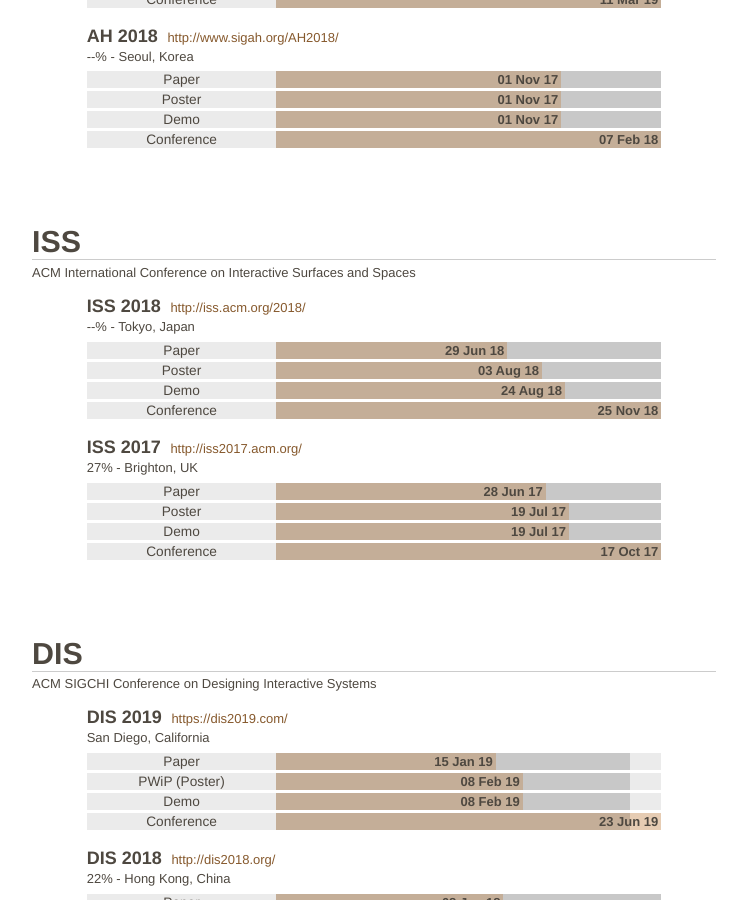
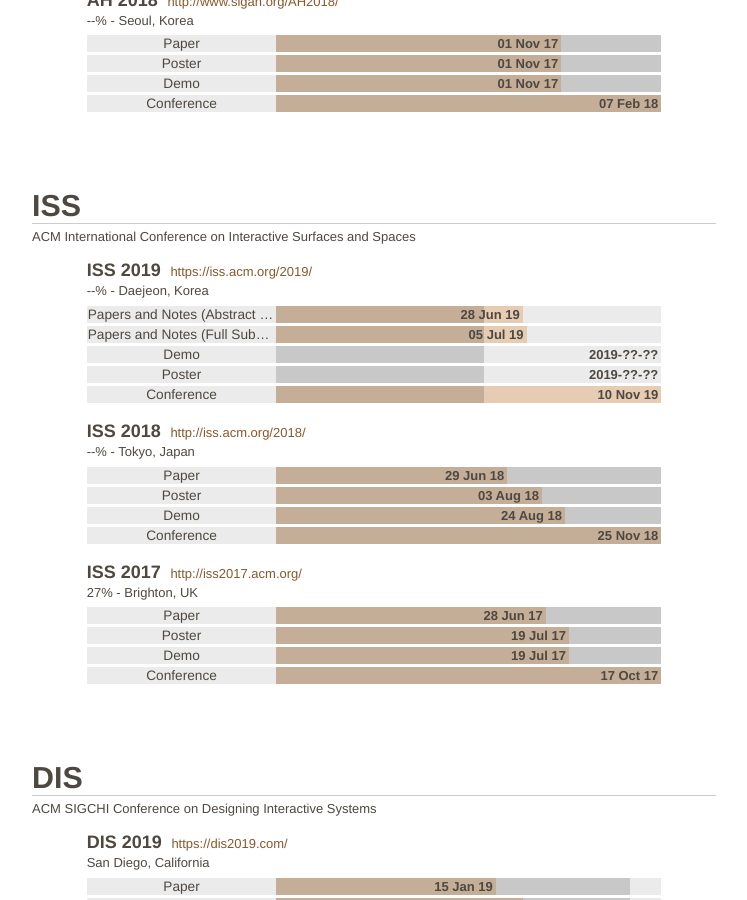
Before and after one commit to hci-calendar/hci-calendar.github.io, a Jekyll site: the page built from _pages/hci.md, in a window 1280 px wide and 900 px high, scrolled down 5264 px. Shown: the whole window, without its empty margins (266-1013 px from the left). Built offline with Jekyll 4.4.1, drawn with Linux system fonts in a browser that asks for light colours; comment, search, counter and statistics services are not loaded; some of the changed text lies outside the part shown.

Commit message:
Add ISS2019

```diff
--- a/_data/cal/hci.yml
+++ b/_data/cal/hci.yml
@@ -314,6 +314,24 @@
   long: ACM International Conference on Interactive Surfaces and Spaces
   years:
   -
+    year: 2019
+    date: "2019-11-10"
+    url : "https://iss.acm.org/2019/"
+    info: "--% - Daejeon, Korea"
+    submissions:
+    -
+      type: Papers and Notes (Abstract Deadline)
+      date: "2019-06-28"
+    -
+      type: Papers and Notes (Full Submissions)
+      date: "2019-07-05"
+    -
+      type: Demo
+      date: "2019-??-??"
+    -
+      type: Poster
+      date: "2019-??-??"
+  -
     year: 2018
     date: "2018-11-25"
     url : http://iss.acm.org/2018/
```
